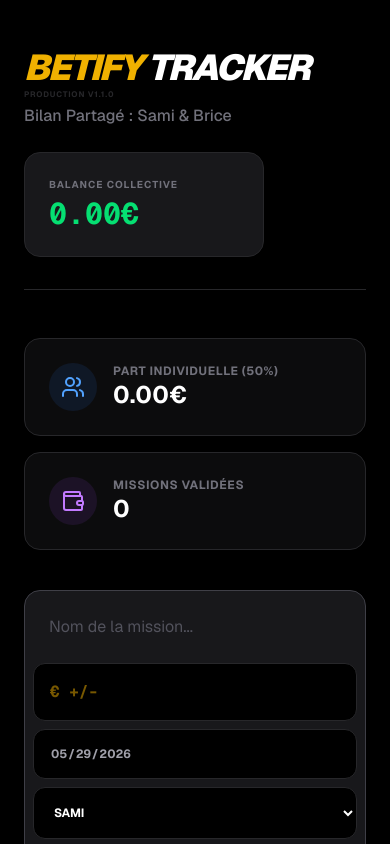
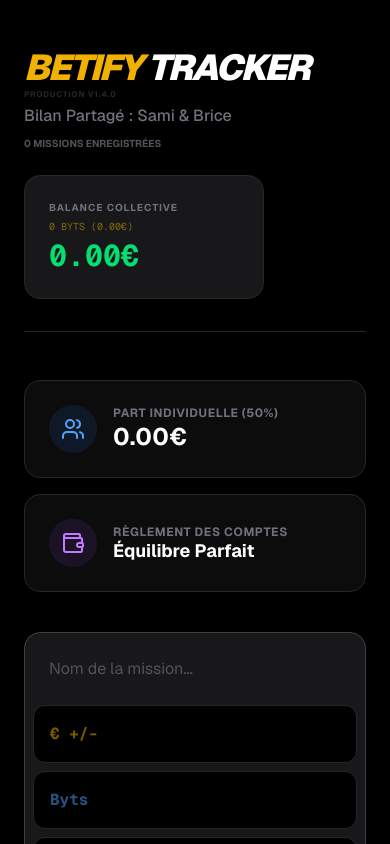
Before and after one commit to Samsam69004/sheet-casino, a Next.js app: page / in a window 390 px wide. Shown: the top 844 px of the page. Built offline with nearby package versions, Linux system fonts and the light colour scheme; no server answers; the database is empty.

Commit message:
feat: ajout édition missions, calcul byts (8000=50e) et dettes 50/50

```diff
--- a/app/page.tsx
+++ b/app/page.tsx
@@ -11,6 +11,8 @@
   Loader2,
   History,
   Trash2,
+  Pencil,
+  X,
 } from "lucide-react";
 
 type Mission = {
@@ -19,21 +21,27 @@
   mission_name: string;
   amount: number;
   player_name: string;
+  byts: number;
   date: string;
 };
+
+const BYTE_VALUE = 50 / 8000; // 1 byte = 0.00625€
 
 export default function Home() {
   const [missions, setMissions] = useState<Mission[]>([]);
   const [loading, setLoading] = useState(true);
   const [isSubmitting, setIsSubmitting] = useState(false);
+  const [editingId, setEditingId] = useState<string | null>(null);
   const [form, setForm] = useState({
     name: "",
     amount: "",
+    byts: "",
     player: "Sami",
     date: new Date().toISOString().split('T')[0]
   });
 
   useEffect(() => {
+    console.log("App betify-tracker v1.1.1 initialisée");
     fetchMissions();
   }, []);
 
@@ -60,30 +68,53 @@
     if (!form.name || !form.amount) return;
 
     setIsSubmitting(true);
-    try {
-      const { error } = await supabase.from("missions").insert([
-        {
+    const missionData = {
       mission_name: form.name,
       amount: parseFloat(form.amount),
+      byts: parseInt(form.byts) || 0,
       player_name: form.player,
       date: form.date,
-        },
-      ]);
+    };
+
+    try {
+      if (editingId) {
+        const { error } = await supabase
+          .from("missions")
+          .update(missionData)
+          .eq("id", editingId);
 
         if (error) throw error;
+        setEditingId(null);
+      } else {
+        const { error } = await supabase.from("missions").insert([missionData]);
+        if (error) throw error;
+      }
 
       setForm(prev => ({
         ...prev,
         name: "",
         amount: "",
+        byts: "",
       }));
       await fetchMissions();
     } catch (err: any) {
       console.error("Erreur Supabase:", err);
-      alert(`Erreur : ${err.message || "Impossible d'ajouter la mission"}`);
+      alert(`Erreur : ${err.message || "Action impossible"}`);
     } finally {
       setIsSubmitting(false);
     }
+  }
+
+  function startEditing(m: Mission) {
+    setEditingId(m.id);
+    setForm({
+      name: m.mission_name,
+      amount: m.amount.toString(),
+      byts: (m.byts || 0).toString(),
+      player: m.player_name,
+      date: m.date,
+    });
+    window.scrollTo({ top: 0, behavior: 'smooth' });
   }
 
   async function deleteMission(id: string) {
@@ -116,20 +147,35 @@
   }
 
   // Mémorisation des calculs pour la performance
-  const { totalBalance, splitAmount, groupedMissions } = useMemo(() => {
-    const total = missions.reduce((acc, m) => acc + Number(m.amount), 0);
+  const { totalBalance, totalByts, totalBytsValue, splitAmount, debtMessage, groupedMissions } = useMemo(() => {
+    const total = missions.reduce((acc, m) => acc + Number(m.amount || 0), 0);
+    const byts = missions.reduce((acc, m) => acc + Number(m.byts || 0), 0);
+    const bytsValue = byts * BYTE_VALUE;
+
+    const sumSami = missions.filter(m => m.player_name === "Sami").reduce((acc, m) => acc + Number(m.amount || 0), 0);
+    const theoreticalShare = total / 2;
+    const debt = sumSami - theoreticalShare; // Si > 0, Sami a trop d'argent. Si < 0, Brice a trop d'argent.
+
+    const debtMsg = debt === 0
+      ? "Équilibre Parfait"
+      : debt > 0
+        ? { text: `Sami doit ${debt.toFixed(2)}€ à Brice`, type: 'debt' }
+        : { text: `Brice doit ${Math.abs(debt).toFixed(2)}€ à Sami`, type: 'debt' };
 
     const grouped = missions.reduce((groups: Record<string, Mission[]>, mission) => {
       const date = mission.date;
       if (!groups[date]) groups[date] = [];
       groups[date].push(mission);
       return groups;
-    }, {});
+    }, {} as Record<string, Mission[]>);
 
     return {
       totalBalance: total,
-      splitAmount: total / 2,
-      groupedMissions: grouped
+      totalByts: byts,
+      totalBytsValue: bytsValue,
+      splitAmount: theoreticalShare,
+      debtMessage: debtMsg,
+      groupedMissions: grouped,
     };
   }, [missions]);
 
@@ -142,11 +188,15 @@
             <h1 className="text-4xl font-black tracking-tighter italic text-yellow-500">
               BETIFY <span className="text-white">TRACKER</span>
             </h1>
-            <p className="text-[8px] text-zinc-800 uppercase tracking-widest font-bold">Production v1.1.0</p>
+            <p className="text-[8px] text-zinc-800 uppercase tracking-widest font-bold">Production v1.4.0</p>
             <p className="text-zinc-500 font-medium mt-1">Bilan Partagé : Sami & Brice</p>
+            <p className="text-[10px] text-zinc-600 font-bold uppercase mt-2">{missions.length} Missions Enregistrées</p>
           </div>
-          <div className="bg-zinc-900 border border-zinc-800 p-6 rounded-2xl min-w-[240px]">
-            <p className="text-[10px] uppercase tracking-widest text-zinc-500 font-bold mb-1">Balance Collective</p>
+          <div className="bg-zinc-900 border border-zinc-800 p-6 rounded-2xl min-w-[240px] flex flex-col gap-1">
+            <p className="text-[10px] uppercase tracking-widest text-zinc-500 font-bold">Balance Collective</p>
+            <p className="text-[10px] font-mono text-yellow-500/50">
+              {totalByts.toLocaleString()} BYTS ({totalBytsValue.toFixed(2)}€)
+            </p>
             <p className={`text-3xl font-mono font-bold ${totalBalance >= 0 ? "text-green-400" : "text-red-500"}`}>
               {totalBalance > 0 ? "+" : ""}{totalBalance.toFixed(2)}€
             </p>
@@ -165,18 +215,20 @@
             </div>
           </div>
           <div className="bg-zinc-900/50 border border-zinc-800 p-6 rounded-2xl flex items-center gap-4">
-            <div className="bg-purple-500/10 p-3 rounded-full text-purple-400">
+            <div className={`p-3 rounded-full ${typeof debtMessage === 'object' ? "bg-orange-500/10 text-orange-400" : "bg-purple-500/10 text-purple-400"}`}>
               <Wallet size={24} />
             </div>
             <div>
-              <p className="text-zinc-500 text-xs font-bold uppercase tracking-wider">Missions Validées</p>
-              <p className="text-2xl font-bold">{missions.length}</p>
+              <p className="text-zinc-500 text-xs font-bold uppercase tracking-wider">Règlement des Comptes</p>
+              <p className="text-lg font-bold leading-tight">
+                {typeof debtMessage === 'string' ? debtMessage : debtMessage.text}
+              </p>
             </div>
           </div>
         </div>
 
         {/* Input Form */}
-        <form onSubmit={handleSubmit} className="bg-zinc-900 p-2 rounded-2xl border border-zinc-700 flex flex-col md:flex-row gap-2 mb-12 shadow-2xl">
+        <form onSubmit={handleSubmit} className={`p-2 rounded-2xl border flex flex-col md:flex-row gap-2 mb-12 shadow-2xl transition-all duration-300 ${editingId ? 'bg-zinc-800 border-yellow-500 ring-4 ring-yellow-500/10' : 'bg-zinc-900 border-zinc-700'}`}>
           <input
             required
             className="flex-[2] bg-transparent p-4 outline-none text-white placeholder:text-zinc-600"
@@ -195,6 +247,15 @@
           />
           <input
             required
+            type="number"
+            min="0"
+            className="md:w-32 bg-black rounded-xl p-4 outline-none border border-zinc-800 focus:border-yellow-500 transition-colors font-mono font-bold text-blue-400"
+            placeholder="Byts"
+            value={form.byts}
+            onChange={(e) => setForm({ ...form, byts: e.target.value })}
+          />
+          <input
+            required
             type="date"
             className="bg-black border border-zinc-800 rounded-xl px-4 py-4 outline-none font-bold text-xs uppercase text-zinc-400 focus:text-white transition-colors"
             value={form.date}
@@ -210,11 +271,23 @@
           </select>
           <button
             disabled={isSubmitting}
-            className="bg-yellow-500 hover:bg-yellow-400 disabled:opacity-50 text-black font-black px-8 py-4 rounded-xl transition-all flex items-center justify-center gap-2"
+            className={`${editingId ? 'bg-blue-500 hover:bg-blue-400' : 'bg-yellow-500 hover:bg-yellow-400'} disabled:opacity-50 text-black font-black px-8 py-4 rounded-xl transition-all flex items-center justify-center gap-2`}
           >
-            {isSubmitting ? <Loader2 className="animate-spin" size={20} /> : <PlusCircle size={20} />}
-            AJOUTER
+            {isSubmitting ? <Loader2 className="animate-spin" size={20} /> : editingId ? <Pencil size={20} /> : <PlusCircle size={20} />}
+            {editingId ? "MODIFIER" : "AJOUTER"}
           </button>
+          {editingId && (
+            <button
+              type="button"
+              onClick={() => {
+                setEditingId(null);
+                setForm({ name: "", amount: "", byts: "", player: "Sami", date: new Date().toISOString().split('T')[0] });
+              }}
+              className="bg-zinc-700 hover:bg-zinc-600 text-white font-black px-4 py-4 rounded-xl transition-all flex items-center justify-center"
+            >
+              <X size={20} />
+            </button>
+          )}
         </form>
 
         {/* Activity Log */}
@@ -223,7 +296,7 @@
             <h3 className="flex items-center gap-2 text-xs font-black text-zinc-600 uppercase tracking-widest">
               <History size={14} /> Historique des Gains
             </h3>
-            {missions.length > 0 && (
+            {missions.length > 0 && !editingId && (
               <button
                 onClick={resetHistory}
                 className="text-[10px] font-bold text-zinc-700 hover:text-red-500 transition-colors flex items-center gap-1"
@@ -235,8 +308,10 @@
           {loading ? (
             <div className="text-center py-20 text-zinc-700 italic animate-pulse">Synchronisation...</div>
           ) : (
-            Object.entries(groupedMissions).map(([date, dayMissions]) => {
-              const dayTotal = dayMissions.reduce((acc, m) => acc + Number(m.amount), 0);
+            Object.entries(groupedMissions)
+              .sort((a, b) => b[0].localeCompare(a[0]))
+              .map(([date, dayMissions]) => {
+              const dayTotal = dayMissions.reduce((acc, m) => acc + Number(m.amount || 0), 0);
               return (
                 <div key={date} className="mb-8">
                   <div className="flex justify-between items-center px-2 mb-2">
@@ -248,8 +323,18 @@
                     </span>
                   </div>
                   <div className="space-y-2">
-                    {dayMissions.map((m) => (
-                      <div key={m.id} className="bg-zinc-900/30 p-5 rounded-2xl border border-zinc-800/50 flex justify-between items-center hover:bg-zinc-900 transition-colors group">
+                    {dayMissions.map((m) => {
+                      const otherPlayer = m.player_name === "Sami" ? "Brice" : "Sami";
+                      const share = Math.abs(Number(m.amount)) / 2;
+                      const missionByts = Number(m.byts || 0);
+                      const missionBytsEuro = missionByts * BYTE_VALUE;
+
+                      const missionDebt = Number(m.amount) > 0
+                        ? `${m.player_name} doit ${share.toFixed(2)}€ à ${otherPlayer}`
+                        : `${otherPlayer} doit ${share.toFixed(2)}€ à ${m.player_name}`;
+
+                      return (
+                        <div key={m.id} className="bg-zinc-900/30 p-5 rounded-2xl border border-zinc-800/50 flex flex-col sm:flex-row justify-between items-start sm:items-center gap-4 hover:bg-zinc-900 transition-colors group">
                           <div className="flex items-center gap-4">
                             <div className={`p-2 rounded-full ${m.amount >= 0 ? "bg-green-500/10" : "bg-red-500/10"}`}>
                               {m.amount >= 0 ? <TrendingUp size={18} className="text-green-500" /> : <TrendingDown size={18} className="text-red-500" />}
@@ -263,19 +348,47 @@
                               </div>
                             </div>
                           </div>
-                        <div className="flex items-center gap-4">
-                          <div className={`font-mono font-black text-xl ${m.amount >= 0 ? "text-green-400" : "text-red-500"}`}>
+
+                          <div className="flex flex-wrap sm:flex-nowrap items-center gap-4 sm:gap-8 w-full sm:w-auto justify-between sm:justify-end">
+                            {/* Colonne Byts */}
+                            <div className="text-left sm:text-right">
+                              <p className="text-[8px] text-zinc-600 uppercase font-black tracking-widest">Récompense Byts</p>
+                              <p className="font-mono text-xs text-blue-400 font-bold">{missionByts.toLocaleString()} ({missionBytsEuro.toFixed(2)}€)</p>
+                            </div>
+
+                            {/* Colonne Partage (Dettes) */}
+                            <div className="text-left sm:text-right min-w-[150px]">
+                              <p className="text-[8px] text-zinc-600 uppercase font-black tracking-widest whitespace-nowrap">Transfert pour 50/50</p>
+                              <p className="font-mono text-[10px] text-orange-400 font-bold leading-tight">{missionDebt}</p>
+                            </div>
+
+                            <div className="flex items-center gap-4 min-w-[100px] justify-end">
+                              <div className="text-right">
+                                <p className="text-[8px] text-zinc-600 uppercase font-black tracking-widest">Total Euros</p>
+                                <div className={`font-mono font-black text-lg ${m.amount >= 0 ? "text-green-400" : "text-red-500"}`}>
                                   {m.amount > 0 ? "+" : ""}{Number(m.amount).toFixed(2)}€
                                 </div>
+                              </div>
+
+                              <div className="flex gap-1 md:opacity-0 group-hover:opacity-100 transition-opacity">
+                                <button
+                                  onClick={() => startEditing(m)}
+                                  className="text-zinc-600 hover:text-blue-400 transition-colors p-2"
+                                >
+                                  <Pencil size={16} />
+                                </button>
                                 <button
                                   onClick={() => deleteMission(m.id)}
-                            className="text-zinc-700 hover:text-red-500 transition-colors p-1"
+                                  className="text-zinc-600 hover:text-red-500 transition-colors p-2"
                                 >
                                   <Trash2 size={16} />
                                 </button>
                               </div>
                             </div>
-                    ))}
+                          </div>
+                        </div>
+                      );
+                    })}
                   </div>
                 </div>
               );
--- a/package.json
+++ b/package.json
@@ -4,11 +4,13 @@
   "private": true,
   "scripts": {
     "dev": "next dev",
+    "test:gemini": "node scripts/gemini_test.js",
     "build": "next build",
     "start": "next start",
     "lint": "eslint"
   },
   "dependencies": {
+    "google-auth-library": "^9.0.0",
     "@supabase/supabase-js": "^2.106.2",
     "lucide-react": "^1.17.0",
     "next": "16.2.6",
```
Also changed, not shown: scripts/gemini_test.js (added, +63 -0 lines), 3 other files (tests, documents, lock files or other folders). Lines whose indentation alone changed are shown as unchanged.
